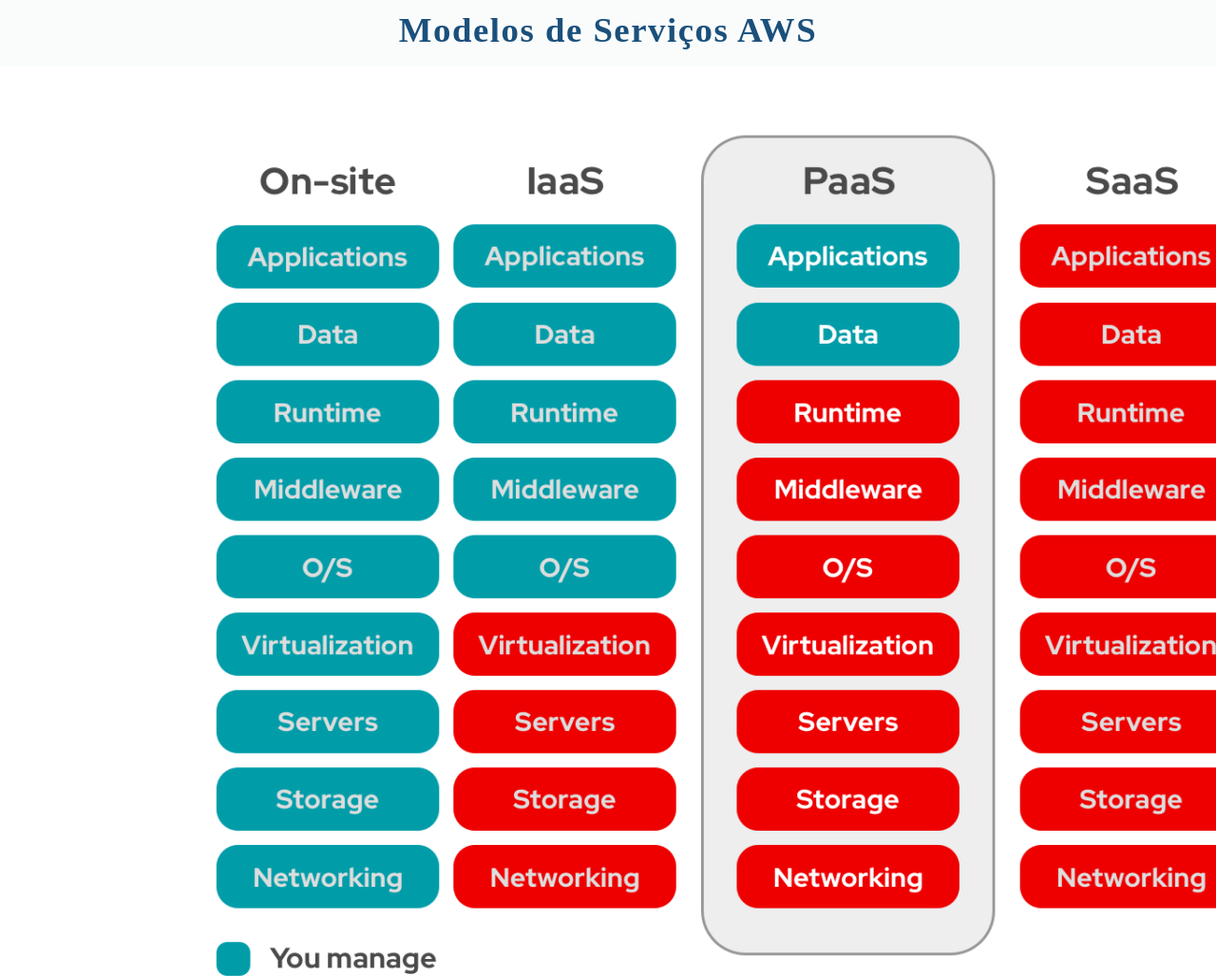
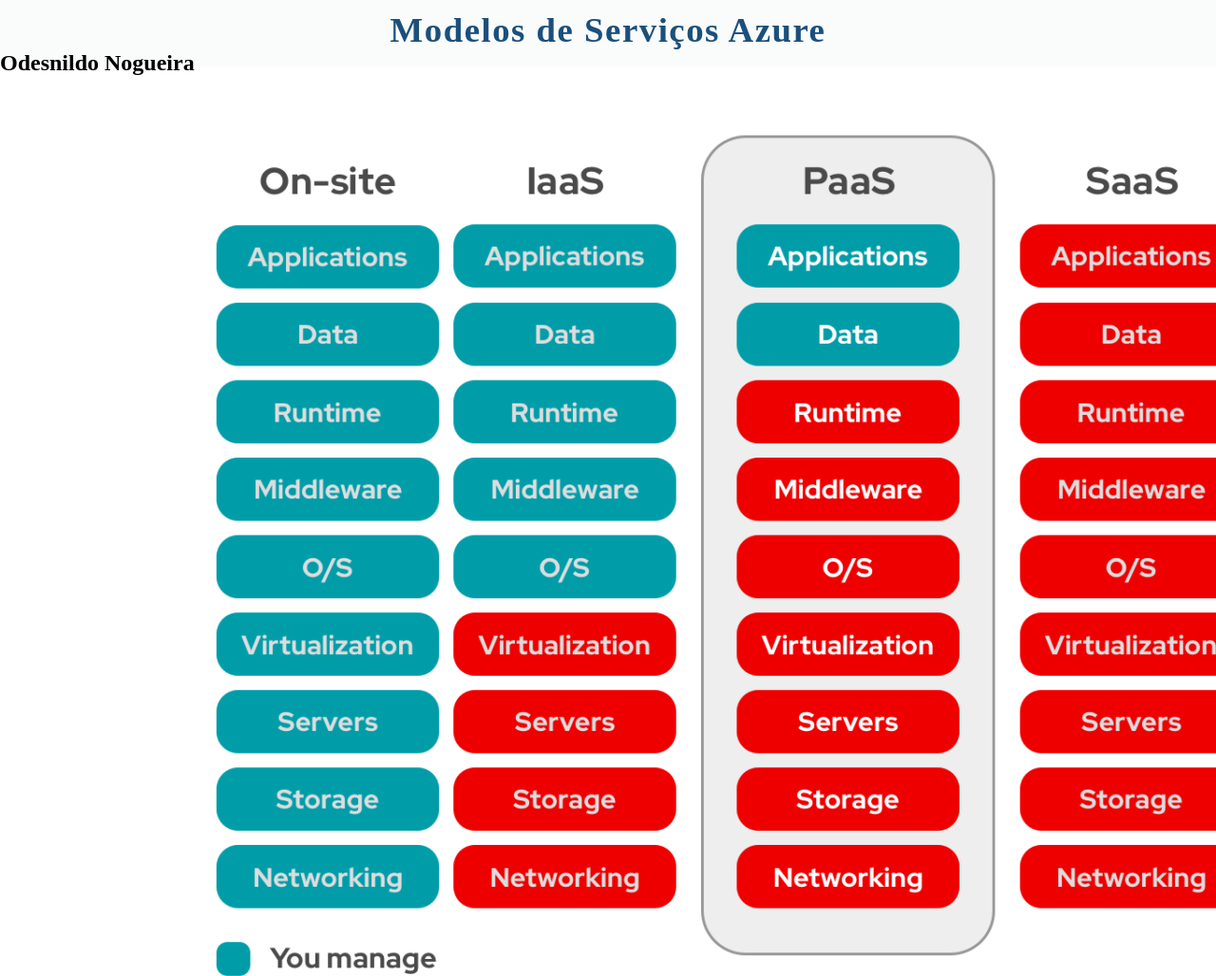
Before and after one commit to odesnildonogueira/container, a plain HTML site: page index.html in a window 1280 px wide. Shown: the top 1028 px of the page at 95% size. Drawn offline with Linux system fonts and the light colour scheme.

Commit message:
Update index.html

```diff
--- a/index.html
+++ b/index.html
@@ -2,7 +2,7 @@
 
 <html lang="br">
     <head>
-        <title>Amazon Web Service</title>
+        <title>Microsoft Azure</title>
         <meta charset="UTF-8">
         <style>
             *{
@@ -34,8 +34,11 @@
     <body>
         <header>
             <h1 id="titulo">
-               Modelos de Serviços AWS
+               Modelos de Serviços Azure
             </h1>
+            <h2>
+                Odesnildo Nogueira
+            </h2>
         </header>
         <div>
             <img id="imagem" src="modelos.png">
```
